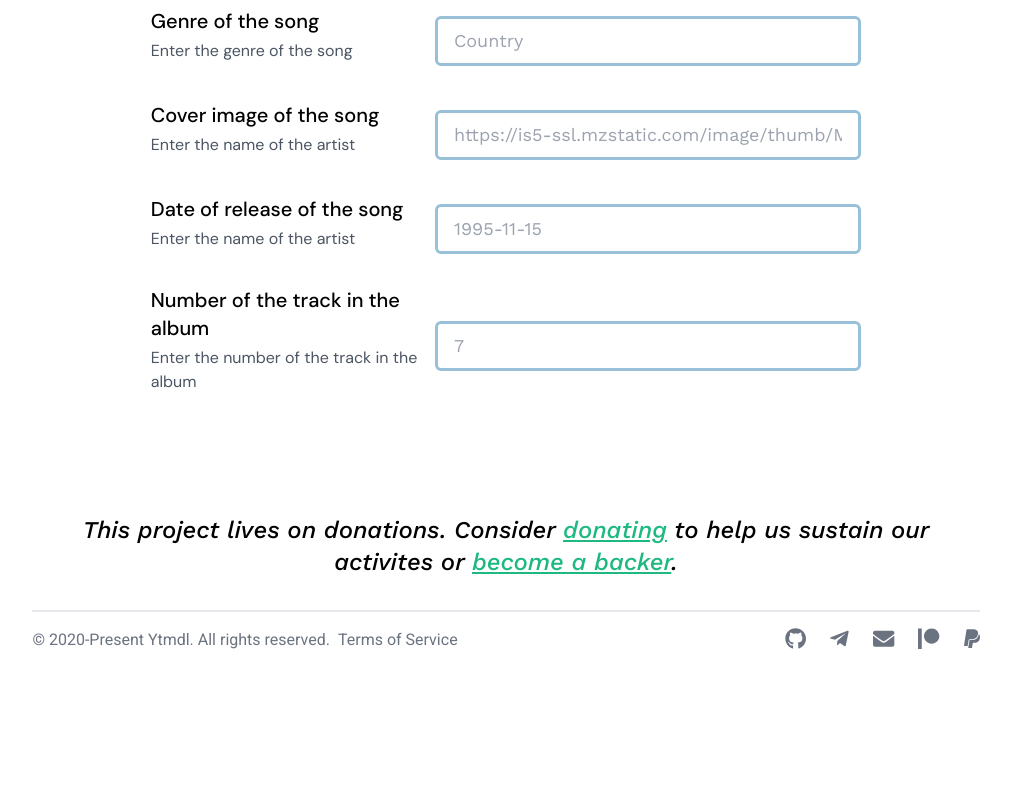
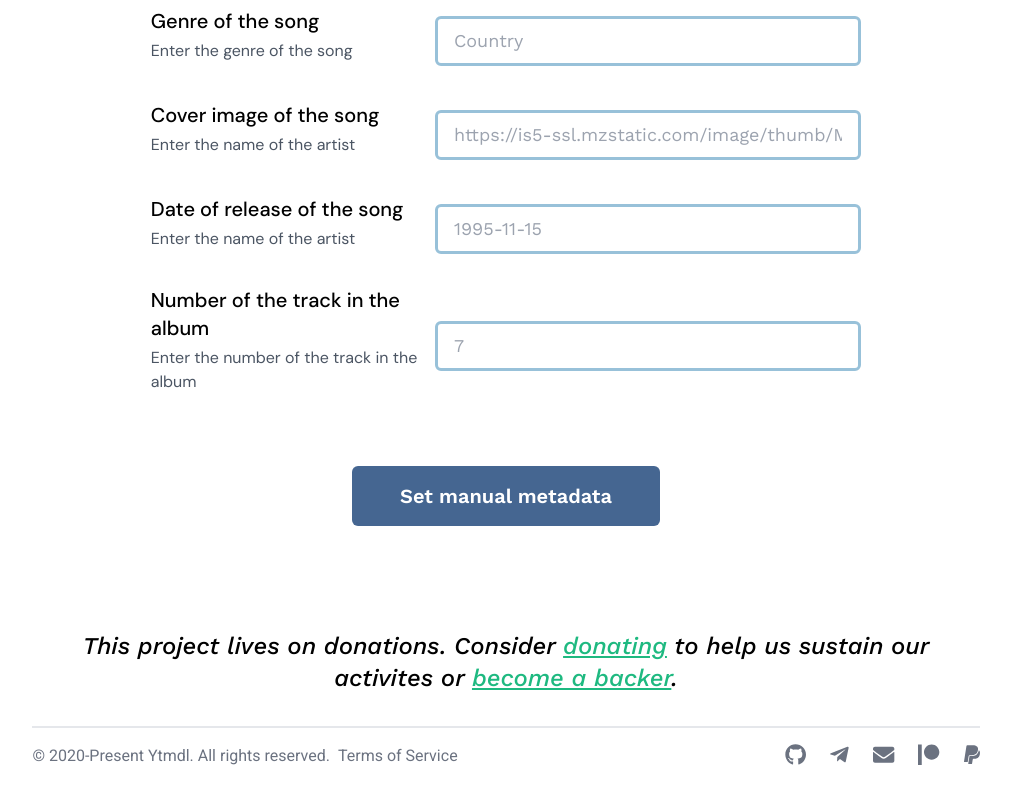
Before and after one commit to deepjyoti30/ytmdl-web-v2, a Vue app: page /manual in a window 1280 px wide. Shown: the part 474-1274 px from the top of the page, without its empty margins (182-1193 px from the left). Before the commit the page ends 1158 px from the top, so only its background shows below. Built offline with nearby package versions, Linux system fonts and the light colour scheme; what vue-resource would draw is missing.

Commit message:
Add a submit button

```diff
--- a/src/components/ManualMetaEach.vue
+++ b/src/components/ManualMetaEach.vue
@@ -19,6 +19,7 @@
       <input
         class="border mt-3 px-4 py-2 rounded-md text-lg w-full"
         :placeholder="getExample"
+        v-model="valueEntered"
       />
     </div>
   </div>
@@ -32,6 +33,11 @@ export default {
       type: Object
     }
   },
+  data() {
+    return {
+      value: ""
+    };
+  },
   computed: {
     getName() {
       return this.option.name;
@@ -44,6 +50,14 @@ export default {
     },
     getExample() {
       return this.option.example;
+    },
+    valueEntered: {
+      get() {
+        return this.value;
+      },
+      set(value) {
+        this.value = value;
+      }
     }
   }
 };
--- a/src/components/MetaList.vue
+++ b/src/components/MetaList.vue
@@ -13,7 +13,7 @@
           <div class="line border mr-auto ml-auto"></div>
           <button
             type="button"
-            class="border py-4 px-12 rounded-md md:text-xl font-semibold strip-button"
+            class="py-4 px-12 rounded-md md:text-xl font-semibold strip-button"
             @click="makeAllDataVisible"
           >
             Show more results
--- a/src/views/ManualMetadata.vue
+++ b/src/views/ManualMetadata.vue
@@ -12,6 +12,14 @@
         :key="id"
         :option="option"
       />
+      <div class="submit--btn text-center mt-14">
+        <button
+          type="button"
+          class="py-4 px-12 rounded-md md:text-xl font-semibold strip-button"
+        >
+          Set manual metadata
+        </button>
+      </div>
     </div>
   </div>
 </template>
@@ -37,3 +45,20 @@ export default {
   }
 };
 </script>
+
+<style lang="scss" scoped>
+.submit--btn {
+  $color: lighten($mediumblue, 5);
+
+  button {
+    background: $color;
+    color: white;
+    transition: 0.2s ease;
+
+    &:hover {
+      transition: 0.2s ease;
+      background: darken($color, 5);
+    }
+  }
+}
+</style>
```
